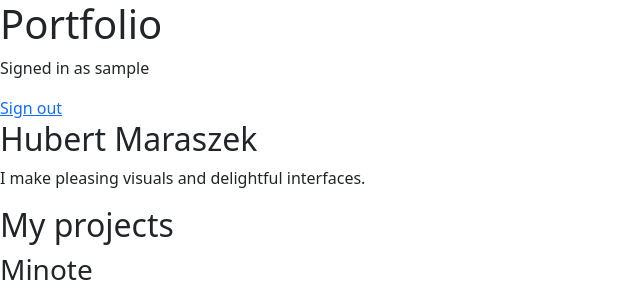
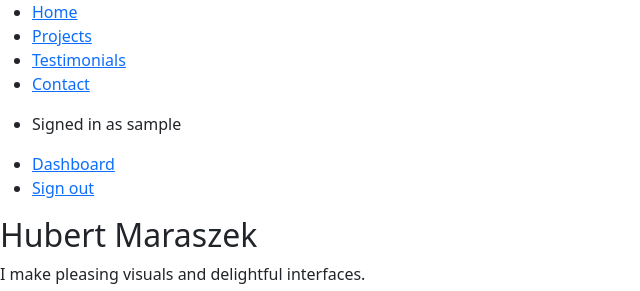
Before and after one commit to Tearnote/portfolio, a Django app: page / in a window 1280 px wide. Shown: the top 291 px of the page, without its empty margins (0-640 px from the left). Run offline with Django 4.2, Linux system fonts and the light colour scheme; the visitor is signed in with stand-in values (Sample User, id 1); some libraries are stand-ins or nearby versions.

Commit message:
Change header to match new design

```diff
--- a/home/templates/home/index.html
+++ b/home/templates/home/index.html
@@ -17,15 +17,23 @@
 <body>
 
 <header>
-    <h1>Portfolio</h1>
     <nav>
-        {% if user.is_authenticated %}
-            <p>Signed in as {{ user }}</p>
-            <a role="button" href="{% url 'account_logout' %}">Sign out</a>
-        {% else %}
-            <a role="button" href="{% url 'account_login' %}">Sign in</a>
-            <a role="button" href="{% url 'account_signup' %}">Sign up</a>
-        {% endif %}
+        <ul>
+            <li><a href="{% url 'home' %}">Home</a></li>
+            <li><a href="#projects">Projects</a></li>
+            <li><a href="#testimonials">Testimonials</a></li>
+            <li><a href="#contact">Contact</a></li>
+        </ul>
+        <ul>
+            {% if user.is_authenticated %}
+                <li><p>Signed in as {{ user }}</p></li>
+                <li><a href="#">Dashboard</a></li>
+                <li><a href="{% url 'account_logout' %}">Sign out</a></li>
+            {% else %}
+                <li><a href="{% url 'account_login' %}">Sign in</a></li>
+                <li><a href="{% url 'account_signup' %}">Sign up</a></li>
+            {% endif %}
+        </ul>
     </nav>
 </header>
 
```
